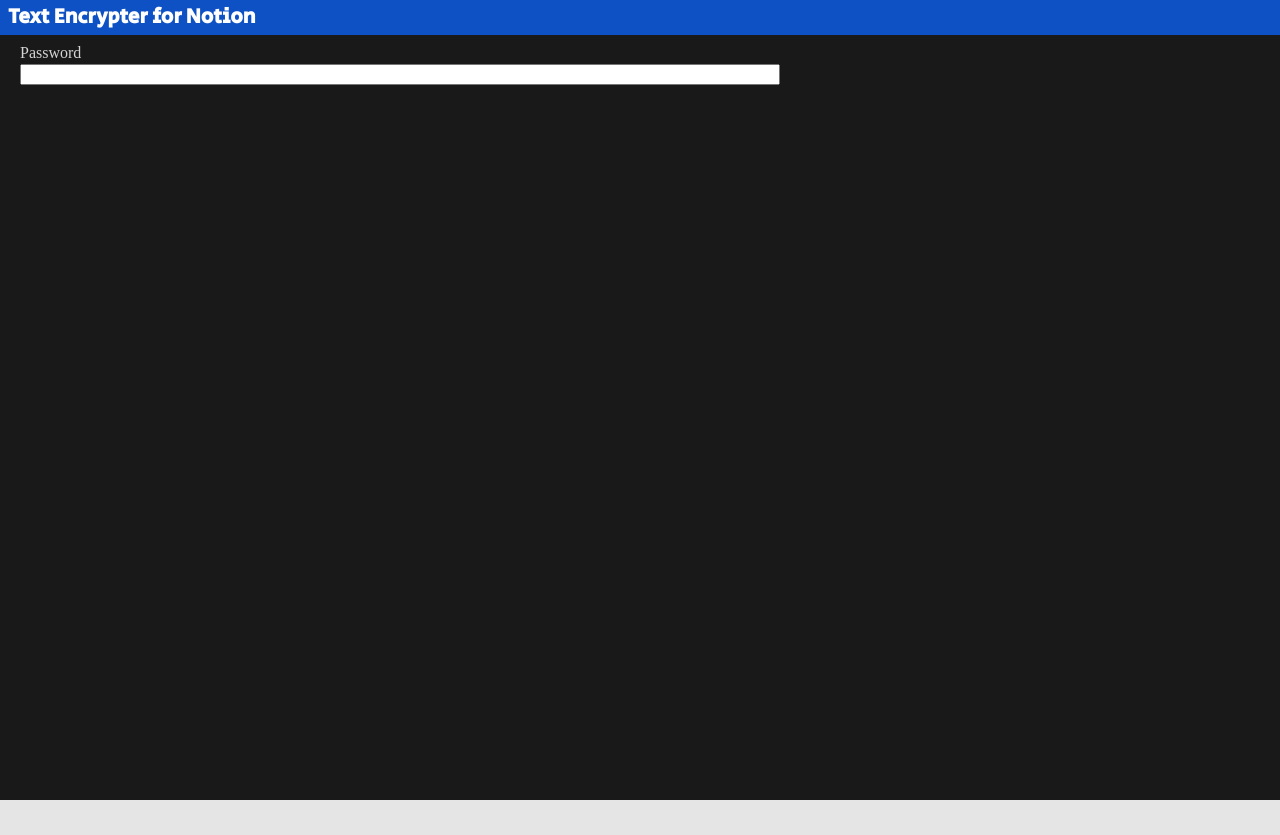
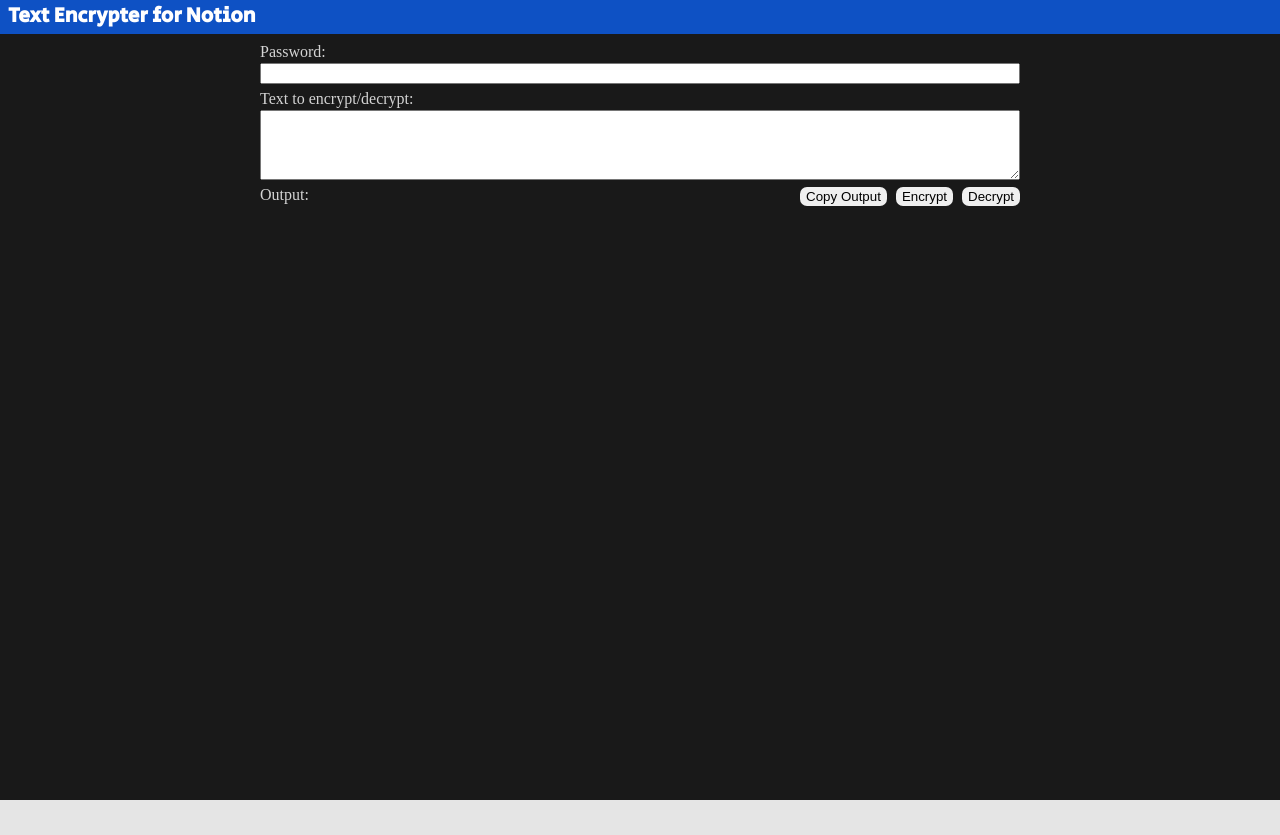
Before and after one commit to gsdutra/text-encrypter-for-notion, a React (Create React App) app: page / in a window 1280 px wide. After the commit the page ends 800 px from the top, so only its background shows below. Built offline with nearby package versions, Linux system fonts and the light colour scheme.

Commit message:
feat: add all buttons & inputs

```diff
--- a/src/App.tsx
+++ b/src/App.tsx
@@ -24,6 +24,9 @@
 	width: 100%;
 	height: 100vh;
 	background-color: #191919;
+	display: flex;
+	flex-direction: column;
+	align-items: center;
 `
 
 const BodyStyled = styled.div`
--- a/src/components/Output.tsx
+++ b/src/components/Output.tsx
@@ -1,6 +1,45 @@
+import styled from 'styled-components'
+
 export default function Password(){
 	return(
-		<>
-		</>
+		<OutputStyle>
+			<Flex>
+			<a>Output:</a>
+			<Buttons>
+				<button>Copy Output</button>
+				<button>Encrypt</button>
+                <button>Decrypt</button>
+			</Buttons>
+			</Flex>
+			<Output><a></a></Output>
+		</OutputStyle>
 	)
 }
+
+const Output = styled.div`
+	margin-top: 12px;
+`
+
+const OutputStyle = styled.div`
+	margin-top: 7px;
+    display: flex;
+	flex-direction: column;
+	width: 100%;
+`
+
+const Flex = styled.div`
+    display: flex;
+    flex-direction: row;
+    justify-content: space-between;
+`
+
+const Buttons = styled.div`
+    display: flex;
+    flex-direction: row;
+    justify-content: space-between;
+	button{
+		border-radius: 7px;
+		border: none;
+		margin-left: 9px;
+	}
+`
--- a/src/components/Password.tsx
+++ b/src/components/Password.tsx
@@ -3,9 +3,8 @@
 export default function Password(){
 	return(
 		<PasswordStyled>
-			<a>Password</a>
-			<input>
-			</input>
+			<a>Password:</a>
+			<input type="text"/>
 		</PasswordStyled>
 	)
 }
@@ -13,9 +12,5 @@
 const PasswordStyled = styled.div`
     display: flex;
 	flex-direction: column;
-	color: #d4d4d4;
 	width: 100%;
-	a{
-		margin-bottom: 3px;
-	}
 `
--- a/src/components/TextInput.tsx
+++ b/src/components/TextInput.tsx
@@ -1,6 +1,22 @@
+import styled from 'styled-components';
+
 export default function TextInput(){
 	return(
-		<>
-		</>
+		<TextInputStyled>
+			<a>Text to encrypt/decrypt:</a>
+			<textarea></textarea>
+		</TextInputStyled>
 	)
 }
+
+const TextInputStyled = styled.div`
+	margin-top: 7px;
+    width: 100%;
+	display: flex;
+	flex-direction: column;
+	width: 100%;
+	textarea{
+		height: 70px;
+		resize: vertical;
+	}
+`
--- a/src/styles/GlobalStyle.tsx
+++ b/src/styles/GlobalStyle.tsx
@@ -55,6 +55,10 @@
     font-family: 'Arvo', serif;
     background-color: #E5E5E5;
     }
+    a{
+		color: #d4d4d4;
+		margin-bottom: 3px;
+	}
 `
 
 export default GlobalStyle;
```
